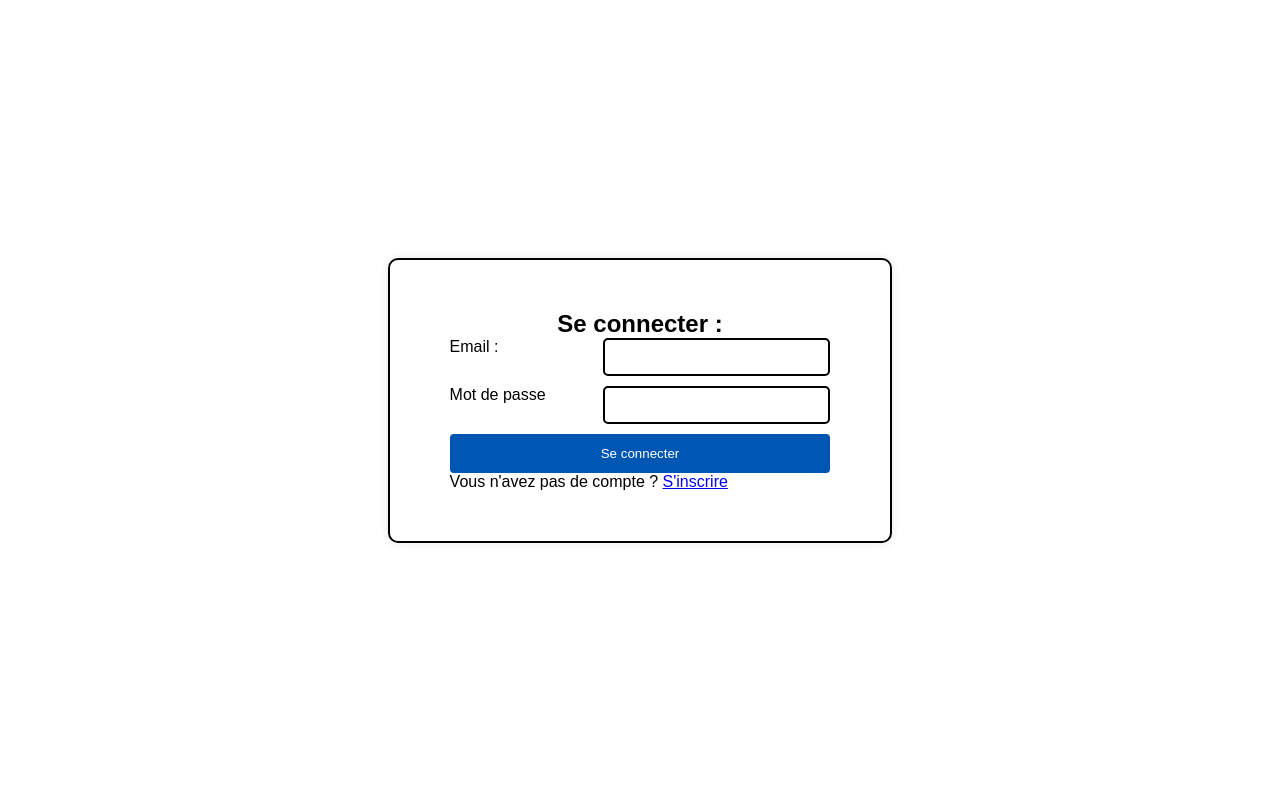
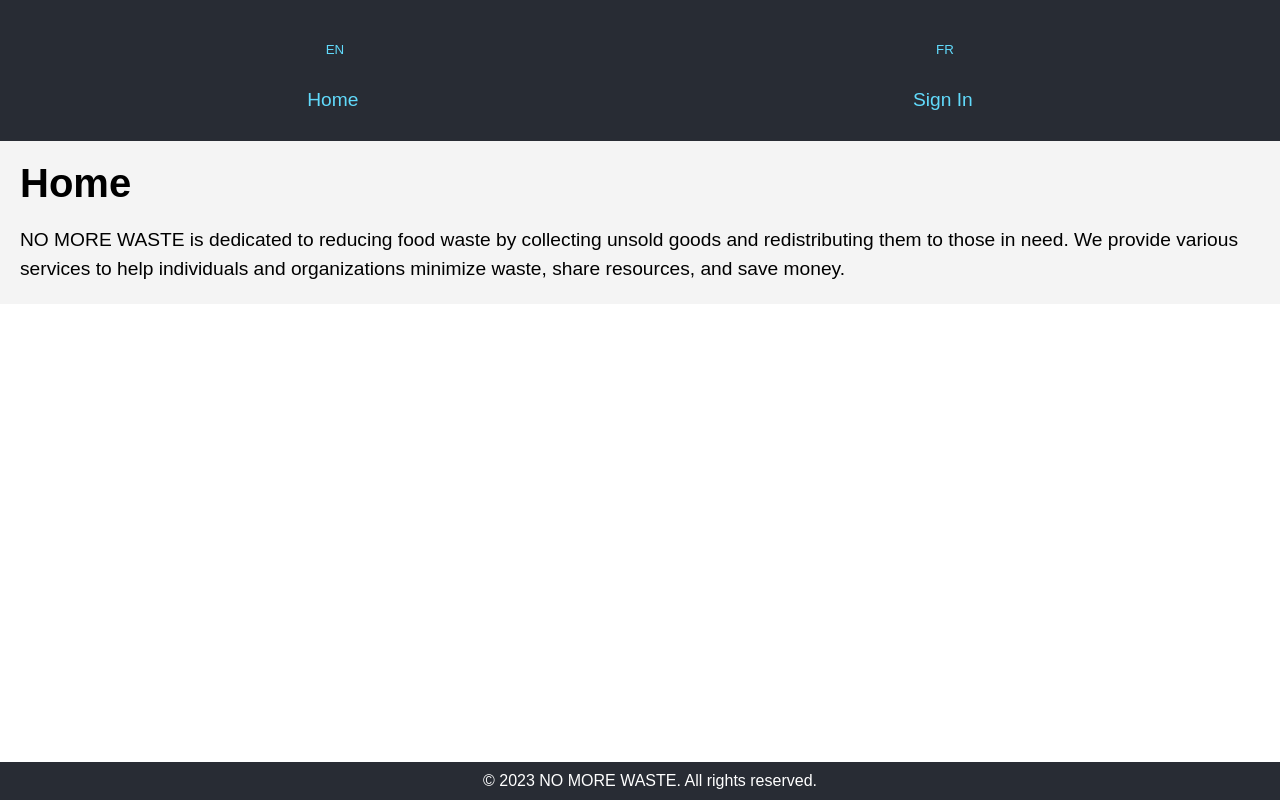
Before and after one commit to ShHaWkK/PA-RA, a React (Create React App) app in the folder front/: page / in a window 1280 px wide. Built offline with nearby package versions, Linux system fonts and the light colour scheme.

Commit message:
EN-FR translation, docker update for Node and home (start)

```diff
--- /dev/null
+++ b/front/public/locales/en/translation.json
@@ -0,0 +1,7 @@
+{
+    "home": "Home",
+    "sign_in": "Sign In",
+    "password": "Password",
+    "no_account": "Don't have an account?",
+    "sign_up": "Sign Up"
+  }
--- a/front/src/App.js
+++ b/front/src/App.js
@@ -1,17 +1,19 @@
 import React from 'react';
-import  SignIn  from './pages/signin/client-signin';
-import { BrowserRouter as Router, Routes, Route } from 'react-router-dom';
-import './styles/global.css';
+import { Route, Routes } from 'react-router-dom';
+import Home from './pages/homepage/Home';
+import SignIn from './pages/signin/client-signin';
+import './App.css';
 
-
-const App = () => {
+function App() {
   return (
-    <Router>
+    <div>
       <Routes>
-        <Route path="/" element={<SignIn />} />
+        <Route path="/" element={<Home />} />
+        <Route path="/signin" element={<SignIn />} />
+        {/* Ajouter d'autres routes ici */}
       </Routes>
-    </Router>
+    </div>
   );
-};
+}
 
 export default App;
--- /dev/null
+++ b/front/src/components/Header.js
@@ -0,0 +1,77 @@
+import React from 'react';
+import { Link } from 'react-router-dom';
+import { useTranslation } from 'react-i18next';
+import styled from 'styled-components';
+
+const Navbar = styled.nav`
+  background: #282c34;
+  padding: 10px;
+`;
+
+const NavList = styled.ul`
+  list-style: none;
+  display: flex;
+  justify-content: space-around;
+  padding: 0;
+  margin: 0;
+`;
+
+const NavItem = styled.li`
+  margin: 0 10px;
+`;
+
+const NavLink = styled(Link)`
+  color: #61dafb;
+  text-decoration: none;
+  font-size: 1.2em;
+  &:hover {
+    color: white;
+  }
+`;
+
+const LanguageSwitcher = styled.div`
+  display: flex;
+  justify-content: flex-end;
+  padding: 10px;
+`;
+
+const LanguageButton = styled.button`
+  background: none;
+  border: none;
+  color: #61dafb;
+  margin: 0 5px;
+  cursor: pointer;
+  &:hover {
+    color: white;
+  }
+`;
+
+const Header = () => {
+  const { t, i18n } = useTranslation();
+
+  const changeLanguage = (lng) => {
+    i18n.changeLanguage(lng);
+  };
+
+  return (
+    <header>
+      <LanguageSwitcher>
+        <LanguageButton onClick={() => changeLanguage('en')}>EN</LanguageButton>
+        <LanguageButton onClick={() => changeLanguage('fr')}>FR</LanguageButton>
+      </LanguageSwitcher>
+      <Navbar>
+        <NavList>
+          <NavItem>
+            <NavLink to="/">{t('home')}</NavLink>
+          </NavItem>
+          <NavItem>
+            <NavLink to="/signin">{t('sign_in')}</NavLink>
+          </NavItem>
+          {/* Ajouter d'autres liens ici */}
+        </NavList>
+      </Navbar>
+    </header>
+  );
+};
+
+export default Header;
--- /dev/null
+++ b/front/src/i18n.js
@@ -0,0 +1,26 @@
+import i18n from 'i18next';
+import { initReactI18next } from 'react-i18next';
+import LanguageDetector from 'i18next-browser-languagedetector';
+import HttpApi from 'i18next-http-backend';
+
+i18n
+  .use(HttpApi)
+  .use(LanguageDetector)
+  .use(initReactI18next)
+  .init({
+    supportedLngs: ['en', 'fr'],
+    fallbackLng: 'en',
+    debug: true,
+    detection: {
+      order: ['queryString', 'cookie'],
+      caches: ['cookie'],
+    },
+    backend: {
+      loadPath: '/locales/{{lng}}/translation.json',
+    },
+    react: {
+      useSuspense: false,
+    },
+  });
+
+export default i18n;
--- a/front/src/index.js
+++ b/front/src/index.js
@@ -1,17 +1,21 @@
 import React from 'react';
 import ReactDOM from 'react-dom/client';
-import './index.css';
+import { BrowserRouter as Router } from 'react-router-dom';
+import { I18nextProvider } from 'react-i18next';
 import App from './App';
 import reportWebVitals from './reportWebVitals';
+import './index.css';
+import i18n from './i18n';
 
 const root = ReactDOM.createRoot(document.getElementById('root'));
 root.render(
   <React.StrictMode>
-    <App />
+    <I18nextProvider i18n={i18n}>
+      <Router>
+        <App />
+      </Router>
+    </I18nextProvider>
   </React.StrictMode>
 );
 
-// If you want to start measuring performance in your app, pass a function
-// to log results (for example: reportWebVitals(console.log))
-// or send to an analytics endpoint. Learn more: https://bit.ly/CRA-vitals
 reportWebVitals();
--- /dev/null
+++ b/front/src/pages/homepage/Home.js
@@ -0,0 +1,25 @@
+import React from 'react';
+import Header from '../../components/Header';
+import { useTranslation } from 'react-i18next';
+import '../../styles/home.css';
+
+const Home = () => {
+  const { t } = useTranslation();
+
+  return (
+    <div>
+      <Header />
+      <main>
+        <h1>{t('home')}</h1>
+        <p>
+          NO MORE WASTE is dedicated to reducing food waste by collecting unsold goods and redistributing them to those in need. We provide various services to help individuals and organizations minimize waste, share resources, and save money.
+        </p>
+      </main>
+      <footer>
+        <p>&copy; 2023 NO MORE WASTE. All rights reserved.</p>
+      </footer>
+    </div>
+  );
+};
+
+export default Home;
--- a/front/src/pages/signin/client-signin.js
+++ b/front/src/pages/signin/client-signin.js
@@ -1,10 +1,10 @@
 import React, { useState } from 'react';
-// import './signin.css';
-import { validate } from 'react-email-validator';
+import { useTranslation } from 'react-i18next';
 import { useNavigate } from 'react-router-dom';
+import '../../styles/global.css';
 
 const SignIn = () => {
-
+  const { t } = useTranslation();
   const navigate = useNavigate();
 
   const [signin_email, setEmail] = useState('');
@@ -18,17 +18,18 @@ const SignIn = () => {
     setPassword(e.target.value);
   };
 
+  const handleSubmit = (e) => {
+    e.preventDefault();
+    // Ajoutez ici la logique de connexion
+    navigate('/dashboard'); // Redirigez vers le tableau de bord après la connexion
+  };
+
   return (
     <div className="image-background">
-        <div className='center-container'>
-          <div>
-                <div class="wave"></div>
-                <div class="wave"></div>
-                <div class="wave"></div>
-          </div>
+      <div className="center-container">
         <div className="form-container">
-            <h2>Se connecter :</h2>
-            <form >
+          <h2>{t('sign_in')}</h2>
+          <form onSubmit={handleSubmit}>
             <div className="form-group">
               <label>Email :</label>
               <input
@@ -39,7 +40,7 @@ const SignIn = () => {
               />
             </div>
             <div className="form-group">
-              <label>Mot de passe</label>
+              <label>{t('password')}</label>
               <input
                 type="password"
                 value={signin_password}
@@ -47,13 +48,13 @@ const SignIn = () => {
                 required
               />
             </div>
-              <button type="submit">Se connecter</button>
-              Vous n'avez pas de compte ? <a href="/signup">S'inscrire</a>
+            <button type="submit">{t('sign_in')}</button>
+            <p>{t('no_account')} <a href="/signup">{t('sign_up')}</a></p>
           </form>
         </div>
       </div>
     </div>
   );
-  }
+};
 
 export default SignIn;
--- /dev/null
+++ b/front/src/styles/home.css
@@ -0,0 +1,33 @@
+/* Style pour le composant Home */
+
+header {
+    background-color: #282c34;
+    padding: 20px;
+    color: white;
+    text-align: center;
+  }
+
+  main {
+    padding: 20px;
+    background-color: #f4f4f4;
+  }
+
+  main h1 {
+    font-size: 2.5em;
+    margin-bottom: 20px;
+  }
+
+  main p {
+    font-size: 1.2em;
+    line-height: 1.5;
+  }
+
+  footer {
+    background-color: #282c34;
+    color: white;
+    padding: 10px;
+    text-align: center;
+    position: absolute;
+    bottom: 0;
+    width: 100%;
+  }
```
Also changed, not shown: front/package.json (+10 -2 lines), front/public/locales/fr/translation.json (added, +7 -0 lines), front/src/components/Button.js (added, +12 -0 lines), 2 other files (tests, documents, lock files or other folders). Lines whose indentation alone changed are shown as unchanged.
